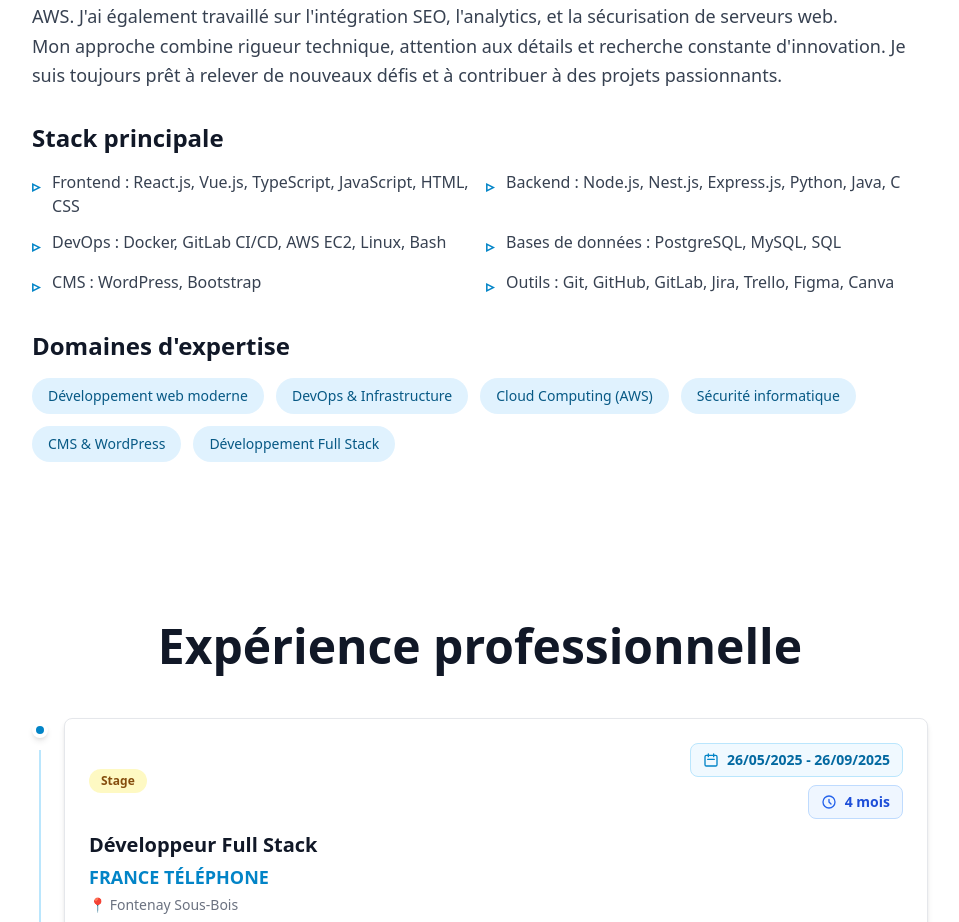
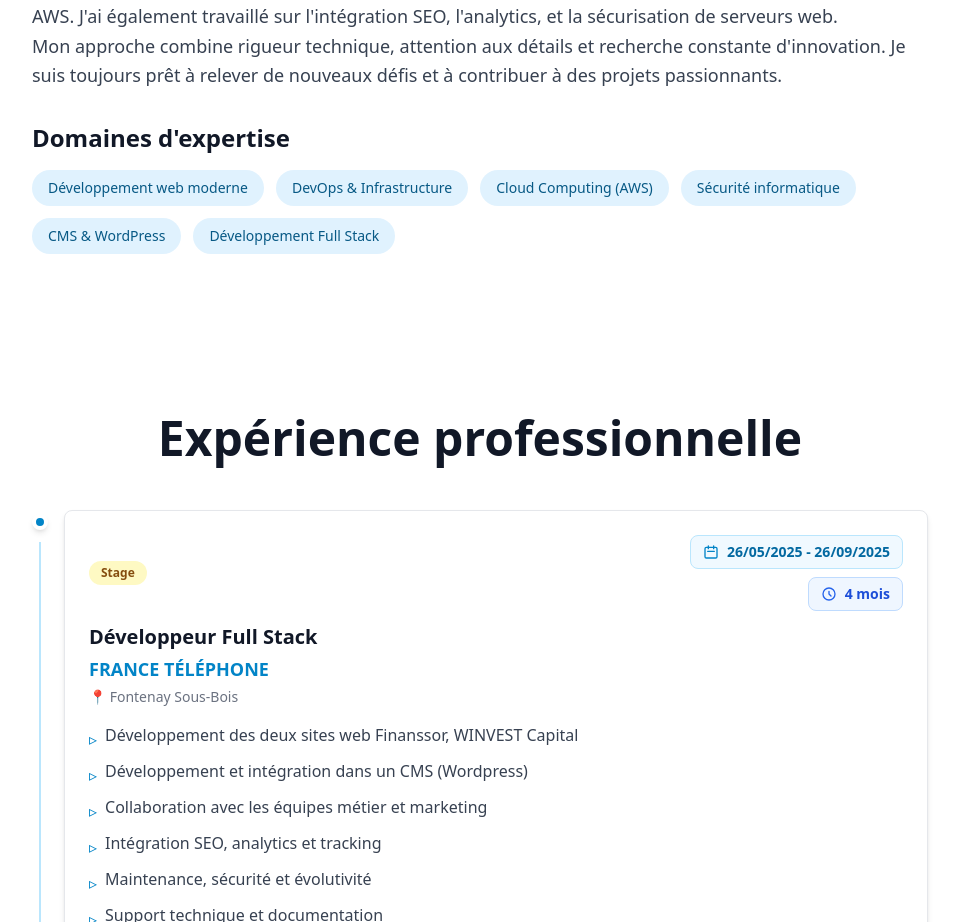
Before and after one commit to AbdelhakimMenina/portfolio, a React (Vite) app: page / in a window 1280 px wide. Shown: the part 1120-2042 px from the top of the page, without its empty margins (160-1119 px from the left). Built offline with nearby package versions, Linux system fonts and the light colour scheme.

Commit message:
updating content

```diff
--- a/src/components/sections/About.tsx
+++ b/src/components/sections/About.tsx
@@ -26,39 +26,6 @@ const About: React.FC = () => {
             <p className="text-lg text-gray-700 dark:text-gray-300 leading-relaxed">
               {t('about.p3')}
             </p>
-          </div>
-
-          {/* Stack principale */}
-          <div className="mt-12">
-            <h3 className="text-2xl font-semibold mb-4 text-gray-900 dark:text-gray-100">
-              {t('about.stackTitle')}
-            </h3>
-            <div className="grid grid-cols-1 md:grid-cols-2 gap-3">
-              <div className="flex items-start space-x-3 text-gray-700 dark:text-gray-300">
-                <span className="text-primary-600 dark:text-primary-400 font-bold flex-shrink-0 mt-1">▹</span>
-                <span className="text-sm sm:text-base break-words">{t('about.stack1')}</span>
-              </div>
-              <div className="flex items-start space-x-3 text-gray-700 dark:text-gray-300">
-                <span className="text-primary-600 dark:text-primary-400 font-bold flex-shrink-0 mt-1">▹</span>
-                <span className="text-sm sm:text-base break-words">{t('about.stack2')}</span>
-              </div>
-              <div className="flex items-start space-x-3 text-gray-700 dark:text-gray-300">
-                <span className="text-primary-600 dark:text-primary-400 font-bold flex-shrink-0 mt-1">▹</span>
-                <span className="text-sm sm:text-base break-words">{t('about.stack3')}</span>
-              </div>
-              <div className="flex items-start space-x-3 text-gray-700 dark:text-gray-300">
-                <span className="text-primary-600 dark:text-primary-400 font-bold flex-shrink-0 mt-1">▹</span>
-                <span className="text-sm sm:text-base break-words">{t('about.stack4')}</span>
-              </div>
-              <div className="flex items-start space-x-3 text-gray-700 dark:text-gray-300">
-                <span className="text-primary-600 dark:text-primary-400 font-bold flex-shrink-0 mt-1">▹</span>
-                <span className="text-sm sm:text-base break-words">{t('about.stack5')}</span>
-              </div>
-              <div className="flex items-start space-x-3 text-gray-700 dark:text-gray-300">
-                <span className="text-primary-600 dark:text-primary-400 font-bold flex-shrink-0 mt-1">▹</span>
-                <span className="text-sm sm:text-base break-words">{t('about.stack6')}</span>
-              </div>
-            </div>
           </div>
 
           {/* Domaines d'expertise */}
```
